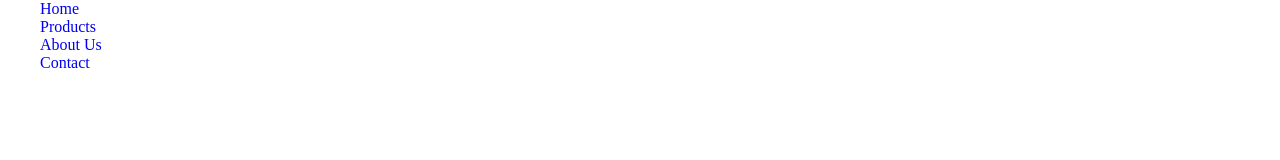
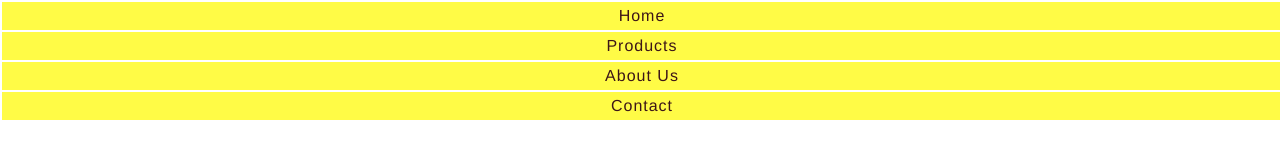
Before and after one commit to RustamovRRR/basicStyles, a plain HTML site: page displayExamples/index.html in a window 1280 px wide. Drawn offline with Linux system fonts and the light colour scheme.

Commit message:
display block in ul

```diff
--- a/displayExamples/style.css
+++ b/displayExamples/style.css
@@ -1,9 +1,25 @@
 * {
   margin: 0;
+  padding: 0;
+  box-sizing: border-box;
 }
-a {
-  text-decoration: none;
+body {
+  font-family: "Franklin Gothic Medium", "Arial Narrow", Arial, sans-serif;
 }
-.navbar {
+
+/* descendant selector */
+ul li {
   list-style-type: none;
 }
+
+li > a {
+  text-decoration: none;
+  color: #3c1518;
+  background: #fffb46;
+  letter-spacing: 1px;
+  display: block;
+  padding: 5px;
+  margin: 2px;
+  text-align: center;
+  width: 100vw;
+}
```
